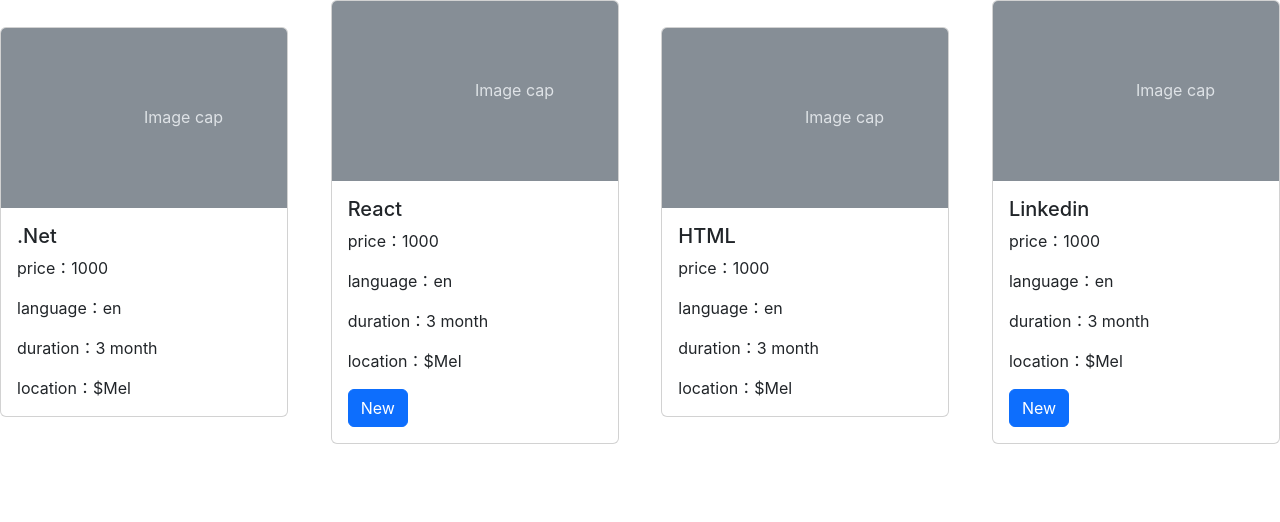
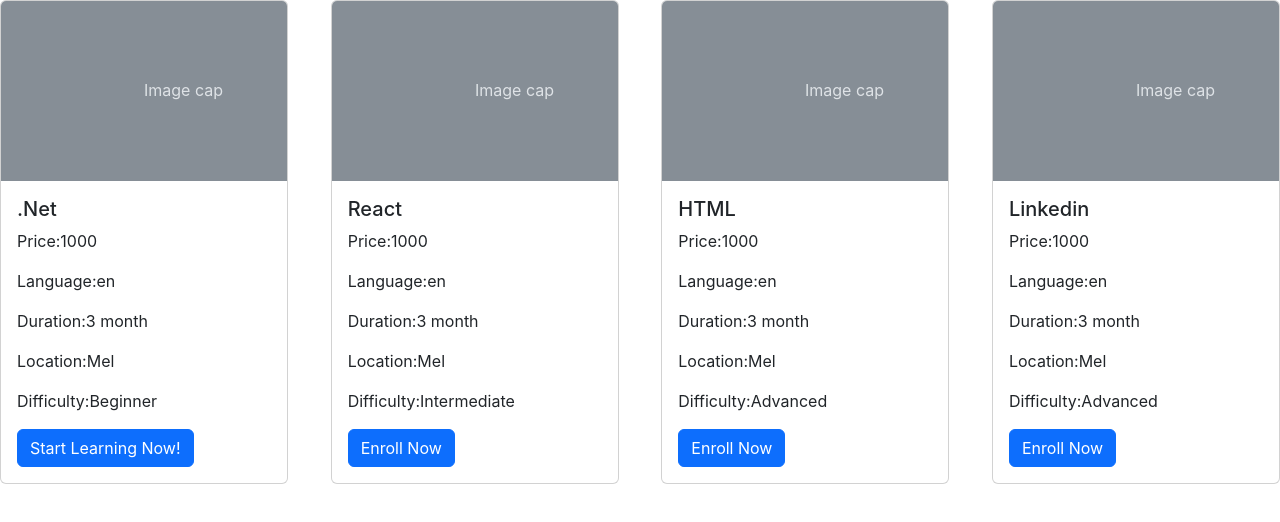
Before and after one commit to changzzzzz/JR-react-app-16, a React (Create React App) app: page / in a window 1280 px wide. Shown: the top 522 px of the page. Built offline with nearby package versions, Linux system fonts and the light colour scheme.

Commit message:
course difficulty with different button

```diff
--- a/src/App.js
+++ b/src/App.js
@@ -1,13 +1,82 @@
 import logo from './logo.svg';
 import './App.scss';
+import { useState } from "react";
 import CourseCard from './component/course-card';
 
 function App() {
+
+  const [cardList,setCardList] = useState([
+
+    {
+        id:1,
+        title:".Net",
+        price:1000,
+        language:"en",
+        duration:"3 month",
+        location:"Mel",
+        recentAdded:false,
+        difficulty:"Beginner",
+    },
+    {
+        id:2,
+        title:"React",
+        price:1000,
+        language:"en",
+        duration:"3 month",
+        location:"Mel",
+        recentAdded:true,
+        difficulty:"Intermediate"
+    },
+    {
+        id:3,
+        title:"HTML",
+        price:1000,
+        language:"en",
+        duration:"3 month",
+        location:"Mel",
+        recentAdded:false,
+        difficulty: "Advanced"
+    },
+    {
+        id:4,
+        title:"Linkedin",
+        price:1000,
+        language:"en",
+        duration:"3 month",
+        location:"Mel",
+        recentAdded:true,
+        difficulty:"Advanced"
+    },
+
+])
+
+
   return (
     <div className="App">
-      <CourseCard></CourseCard>
+      <div className="card-container">
+        {
+          cardList.map(
+            item => {
+              return(
+                <CourseCard title={item.title}
+                price={item.price}
+                language={item.language}
+                duration={item.duration}
+                location={item.location}
+                recentAdded={item.recentAdded}
+                difficulty={item.difficulty} ></CourseCard>
+              )
+            }
+          )
+
+        }
+
+      </div>
+
     </div>
   );
 }
 
+
+
 export default App;
--- a/src/App.scss
+++ b/src/App.scss
@@ -11,3 +11,17 @@
   font-family: source-code-pro, Menlo, Monaco, Consolas, 'Courier New',
     monospace;
 }
+
+.card-container{
+  display:flex;
+  align-items: center;
+  justify-content: space-between;
+  flex-wrap: wrap;
+
+  .card-item{
+    width: 1.8rem;
+    min-width: 250px;
+    margin-bottom: 15px;
+}
+
+}
--- a/src/component/course-card/index.jsx
+++ b/src/component/course-card/index.jsx
@@ -3,74 +3,96 @@
 
 export default props => {
 
-    const [cardList,setCardList] = useState([
+    // const [cardList,setCardList] = useState([
 
-        {
-            id:1,
-            title:".Net",
-            price:1000,
-            language:"en",
-            duration:"3 month",
-            location:"Mel",
-            recentAdded:false
-        },
-        {
-            id:2,
-            title:"React",
-            price:1000,
-            language:"en",
-            duration:"3 month",
-            location:"Mel",
-            recentAdded:true
-        },
-        {
-            id:3,
-            title:"HTML",
-            price:1000,
-            language:"en",
-            duration:"3 month",
-            location:"Mel",
-            recentAdded:false
-        },
-        {
-            id:4,
-            title:"Linkedin",
-            price:1000,
-            language:"en",
-            duration:"3 month",
-            location:"Mel",
-            recentAdded:true
-        }
-    ])
+    //     {
+    //         id:1,
+    //         title:".Net",
+    //         price:1000,
+    //         language:"en",
+    //         duration:"3 month",
+    //         location:"Mel",
+    //         recentAdded:false,
+    //         difficulty:1
+    //     },
+    //     {
+    //         id:2,
+    //         title:"React",
+    //         price:1000,
+    //         language:"en",
+    //         duration:"3 month",
+    //         location:"Mel",
+    //         recentAdded:true,
+    //         difficulty:2
+    //     },
+    //     {
+    //         id:3,
+    //         title:"HTML",
+    //         price:1000,
+    //         language:"en",
+    //         duration:"3 month",
+    //         location:"Mel",
+    //         recentAdded:false,
+    //         difficulty:3
+    //     },
+    //     {
+    //         id:4,
+    //         title:"Linkedin",
+    //         price:1000,
+    //         language:"en",
+    //         duration:"3 month",
+    //         location:"Mel",
+    //         recentAdded:true,
+    //         difficulty:4
+    //     },
 
-    return (
-        <div className="card-container" >
-            {
-                cardList.map(
-                    item => {
+    // ])
+
+
+
     return (
         <div class="card card-item" style={{width: "18rem"}}>
             <svg class="bd-placeholder-img card-img-top" width="100%" height="180" xmlns="http://www.w3.org/2000/svg" role="img" aria-label="Placeholder: Image cap" preserveAspectRatio="xMidYMid slice" focusable="false"><title>Placeholder</title><rect width="100%" height="100%" fill="#868e96"></rect><text x="50%" y="50%" fill="#dee2e6" dy=".3em">Image cap</text></svg>
             <div class="card-body">
-                                    <h5 class="card-title">{item.title}</h5>
-                                    <p class="card-text">price：{item.price}</p>
-                                    <p class="card-text">language：{item.language}</p>
-                                    <p class="card-text">duration：{item.duration}</p>
-                                    <p class="card-text">location：${item.location}</p>
-                                    {item.recentAdded?<a href="#" class="btn btn-primary">New</a>:<></>}
+                <h5 class="card-title">{props.title}</h5>
+                <p class="card-text">Price:{props.price}</p>
+                <p class="card-text">Language:{props.language}</p>
+                <p class="card-text">Duration:{props.duration}</p>
+                <p class="card-text">Location:{props.location}</p>
+                <p class="card-text">Difficulty:{props.difficulty}</p>
+                {props.difficulty === "Beginner" ?  <a href="#" class="btn btn-primary">Start Learning Now!</a>:
+                <a href="#" class="btn btn-primary">Enroll Now</a>}
 
             </div>
         </div>
     )
-                    }
-                )
-            }
 
 
 
 
+    // return (
+    //     <div className="card-container">
+    //         {
+    //             cardList.map(
+    //                 item => {
+    //                     return (
+    //                         <div class="card card-item" style={{width: "18rem"}}>
+    //                             <svg class="bd-placeholder-img card-img-top" width="100%" height="180" xmlns="http://www.w3.org/2000/svg" role="img" aria-label="Placeholder: Image cap" preserveAspectRatio="xMidYMid slice" focusable="false"><title>Placeholder</title><rect width="100%" height="100%" fill="#868e96"></rect><text x="50%" y="50%" fill="#dee2e6" dy=".3em">Image cap</text></svg>
+    //                             <div class="card-body">
+    //                                 <h5 class="card-title">{item.title}</h5>
+    //                                 <p class="card-text">price：{item.price}</p>
+    //                                 <p class="card-text">language：{item.language}</p>
+    //                                 <p class="card-text">duration：{item.duration}</p>
+    //                                 <p class="card-text">location：{item.location}</p>
+    //                                 {item.recentAdded?<a href="#" class="btn btn-primary">New</a>:<></>}
 
+    //                             </div>
+    //                         </div>
+    //                     )
+    //                 }
+    //             )
+    //         }
 
-        </div>
-    )
+    //     </div>
+    // )
 }
```
Lines whose indentation alone changed are shown as unchanged.
